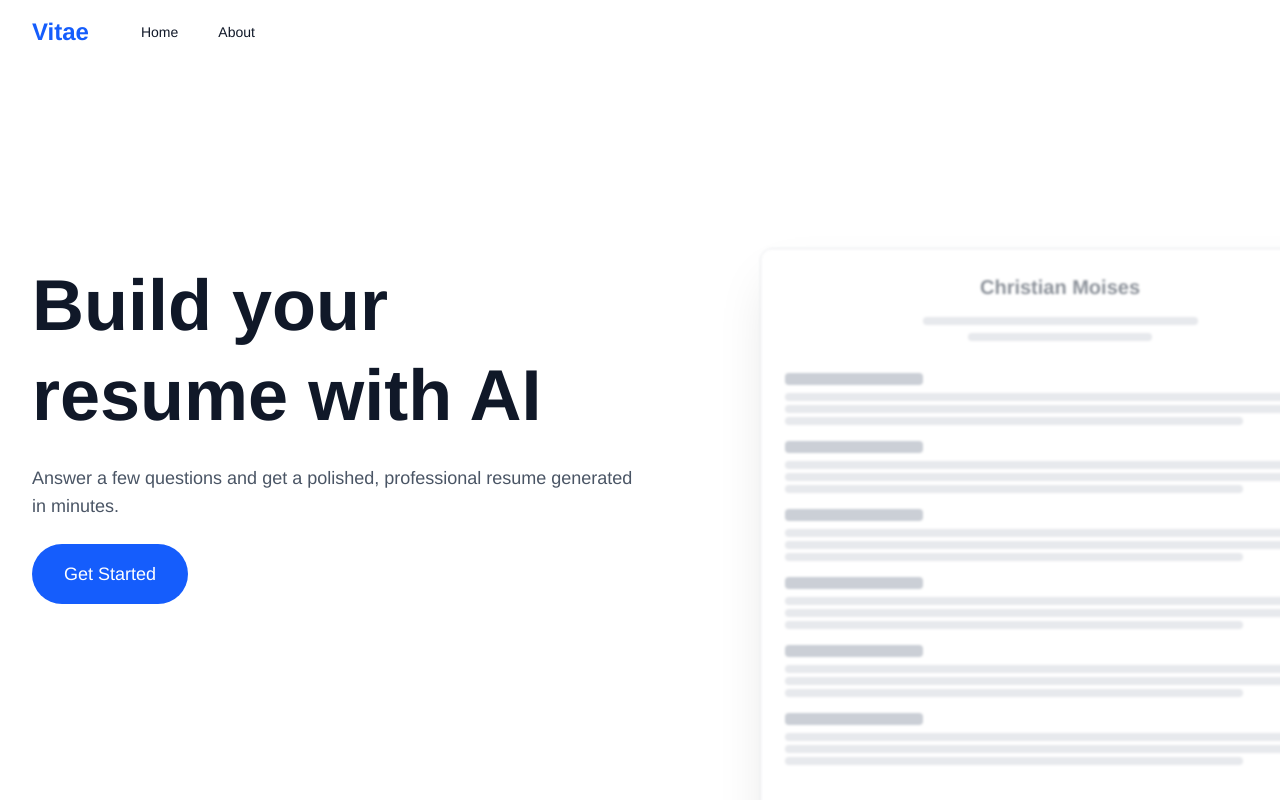
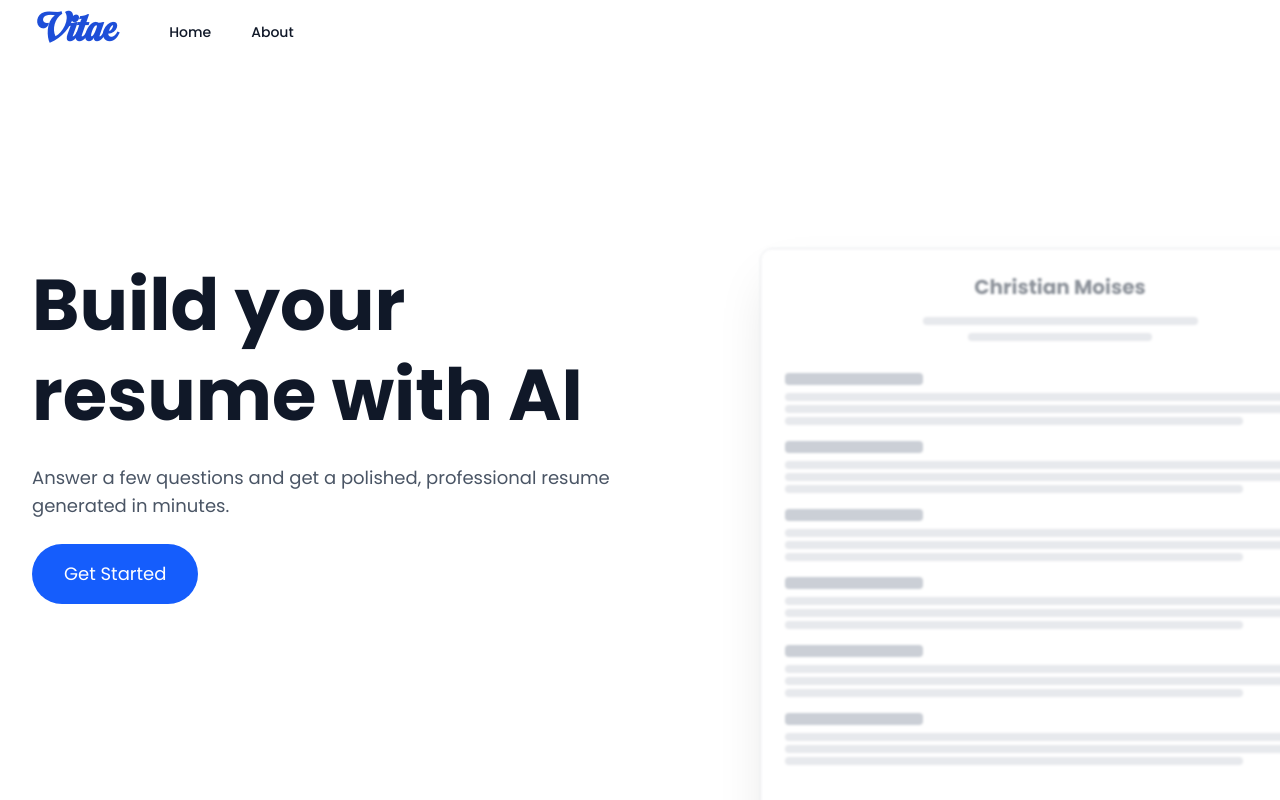
Before and after one commit to moisesxtian/Vitae, a React (Vite) app in the folder frontend/: page / in a window 1280 px wide. Built offline with nearby package versions, Linux system fonts and the light colour scheme.

Commit message:
fixed font

```diff
--- a/frontend/src/components/Navbar.jsx
+++ b/frontend/src/components/Navbar.jsx
@@ -6,7 +6,7 @@
           <div className="flex items-center">
             <div className="flex-shrink-0">
               {/* Logo using BucklaneScript */}
-              <div className="text-blue-600 text-2xl font-bold font-[var(--font-logo)]">
+              <div className="text-accent2 text-4xl font-bold font-logo">
                 Vitae
               </div>
             </div>
--- a/frontend/src/index.css
+++ b/frontend/src/index.css
@@ -1,6 +1,9 @@
+/* 1. If using Google Fonts for body, import before tailwindcss */
+@import url('https://fonts.googleapis.com/css2?family=Poppins:wght@400;500;600;700&display=swap');
+
 @import "tailwindcss";
 
-/* Logo font */
+/* 2. Load your custom logo font */
 @font-face {
   font-family: 'BucklaneScript';
   src: url('./assets/fonts/BucklaneScript.otf') format('opentype');
@@ -9,32 +12,33 @@
   font-display: swap;
 }
 
+/* 3. Define base CSS variables */
 @layer base {
   :root {
-    /* Color palette (RGB for opacity support) */
+    /* Font stacks */
+    --font-logo: 'BucklaneScript', cursive;
+    --font-body: 'Poppins', 'Helvetica Neue', Helvetica, Arial, sans-serif;
+
+    /* Colors (RGB for opacity support) */
     --c-primary: 37, 99, 235;   /* blue-600 */
     --c-dark: 17, 24, 39;       /* gray-900 */
     --c-accent1: 245, 158, 11;  /* amber-500 */
-    --c-accent2: 29, 78, 216;
-
-
-    /* Font variables */
-    --font-logo: 'BucklaneScript', cursive;
-    --font-body: 'Poppins', 'Helvetica Neue', Helvetica, Arial, sans-serif;
+    --c-accent2: 29, 78, 216;   /* blue-700 */
   }
 }
 
+/* 4. Register theme variables so Tailwind can generate utilities */
 @theme {
+  /* Font families */
+  --font-logo: var(--font-logo);
+  --font-sans: var(--font-body);
+
   /* Colors */
   --color-primary: rgb(var(--c-primary));
   --color-dark: rgb(var(--c-dark));
   --color-accent1: rgb(var(--c-accent1));
   --color-accent2: rgb(var(--c-accent2));
-
-  /* Body font overrides default sans for font-sans utility */
-  --font-sans: var(--font-body);
-  /* Optional: separate logo variable stays untouched */
 }
 
-/* Utility layer only */
+/* 5. Tailwind utilities layer to generate classes */
 @tailwind utilities;
```
